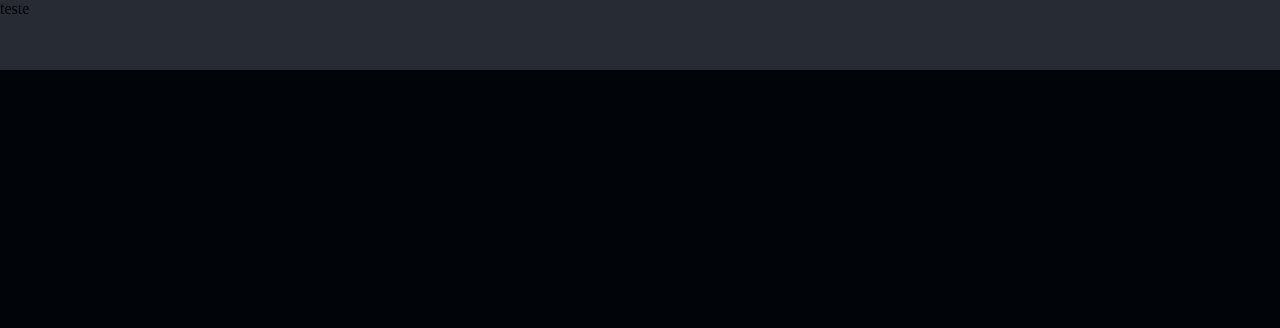
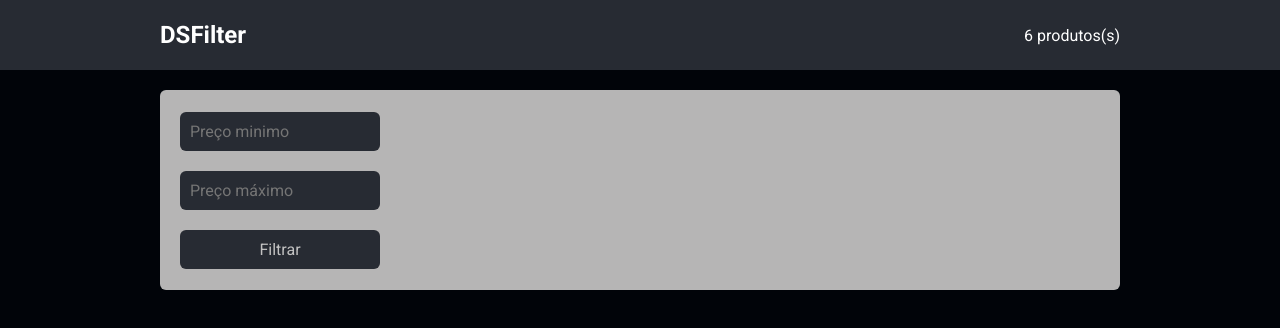
Before and after one commit to VitorRiboli/challengeDsFilter, a React (Vite) app: page / in a window 1280 px wide. Shown: the top 328 px of the page. Built offline with nearby package versions, Linux system fonts and the light colour scheme.

Commit message:
Component Filter styles

```diff
--- a/src/App.tsx
+++ b/src/App.tsx
@@ -1,9 +1,11 @@
 import Header from "./components/Header";
+import ListingBody from "./components/ListingBody";
 
 function App() {
   return (
     <>
       <Header />
+      <ListingBody />
     </>
   );
 }
--- /dev/null
+++ b/src/components/Filter/index.tsx
@@ -0,0 +1,50 @@
+import './styles.css';
+import { useState } from 'react';
+
+type FormData = {
+  min?: number;
+  max?: number;
+}
+
+
+export default function Filter() {
+
+  const [formData, setFormData] = useState<FormData>({});
+
+  function handleValue (event : any) {
+    const value = event.target.value;
+    const name = event.target.name;
+
+    setFormData({...formData, [name] : value});
+  }
+
+  //Essa função manda os argumentos para o componente pai, chamando a função do componente pai
+  function handleSubmit(event : any) {
+    event.preventDefault();
+    //chamar função do componente pai, passando o min e max
+    //onFilter(formData.min, formDataMax);
+  }
+
+  return (
+    <main>
+      <form className='form-control' action="" onSubmit={handleSubmit}>
+        <input className='input-control'
+        name='min'
+        value={formData.min}
+        onChange={handleValue}
+        type="number"
+        placeholder='Preço minimo'
+        />
+        <input  className='input-control'
+        name='max'
+        value={formData.max}
+        onChange={handleValue}
+        type="number"
+        placeholder='Preço máximo'
+        />
+        <button className='btn-filtrar'
+        type='submit'>Filtrar</button>
+      </form>
+    </main>
+  )
+}
--- /dev/null
+++ b/src/components/Filter/styles.css
@@ -0,0 +1,56 @@
+.form-control {
+  background-color: var(--color-bg-secondary);
+  height: 200px;
+  display: flex;
+  flex-direction: column;
+  justify-content: center;
+  margin: 20px 0;
+  border-radius: 6px;
+}
+
+.input-control {
+  background-color: var(--color-bg-primary);
+  max-width: 200px;
+  margin-left: 20px;
+  margin-bottom: 20px;
+
+  font-size: 16px;
+  font-weight: 400;
+  color: var(--color-font-secondary);
+
+  padding: 10px;
+
+  border-radius: 6px;
+  border: none;
+
+}
+
+.input-control:focus {
+  outline: none;
+}
+
+input[type=number]::-webkit-inner-spin-button {
+  -webkit-appearance: none;
+}
+
+.btn-filtrar {
+  background-color: var(--color-bg-primary);
+  max-width: 200px;
+  margin-left: 20px;
+
+  font-size: 16px;
+  font-weight: 400;
+  color: var(--color-font-secondary);
+
+  padding: 10px;
+
+  border-radius: 6px;
+  border: none;
+
+  cursor: pointer;
+  transition: .3s;
+}
+
+.btn-filtrar:hover {
+  background-color: var(--color-bg-btn-hover);
+}
--- a/src/components/Header/index.tsx
+++ b/src/components/Header/index.tsx
@@ -4,7 +4,10 @@ export default function Header() {
 
   return (
     <header>
-      teste
+      <nav>
+        <h1>DSFilter</h1>
+        <span>6 produtos(s)</span>
+      </nav>
     </header>
   )
 }
--- a/src/components/Header/styles.css
+++ b/src/components/Header/styles.css
@@ -2,4 +2,19 @@ header {
   width: 100%;
   height: 70px;
   background-color: var(--color-bg-primary);
+  display: flex;
+  justify-content: center;
+  align-items: center;
 }
+
+header nav {
+  width: 100%;
+  max-width: 960px;
+  margin: 0 auto;
+
+  color: var(--color-font-primary);
+
+  display: flex;
+  justify-content: space-between;
+  align-items: center;
+}
--- /dev/null
+++ b/src/components/ListingBody/index.tsx
@@ -0,0 +1,9 @@
+import Filter from "../Filter";
+
+export default function ListingBody() {
+  return (
+    <main>
+      <Filter />
+    </main>
+  )
+}
--- a/src/index.css
+++ b/src/index.css
@@ -1,3 +1,5 @@
+@import url('https://fonts.googleapis.com/css2?family=Roboto:wght@300;400;500;700;900&display=swap');
+
 :root {
   --color-bg: #010409;
   --color-bg-primary: #272b33;
@@ -19,8 +21,15 @@
   margin: 0;
   padding: 0;
   box-sizing: border-box;
+  font-family: 'Roboto', sans-serif;
 }
 
 html, body {
   background-color: var(--color-bg);
 }
+
+main {
+  width: 100%;
+  max-width: 960px;
+  margin: 0 auto;
+}
```
Also changed, not shown: src/components/ListingBody/styles.css (added).
